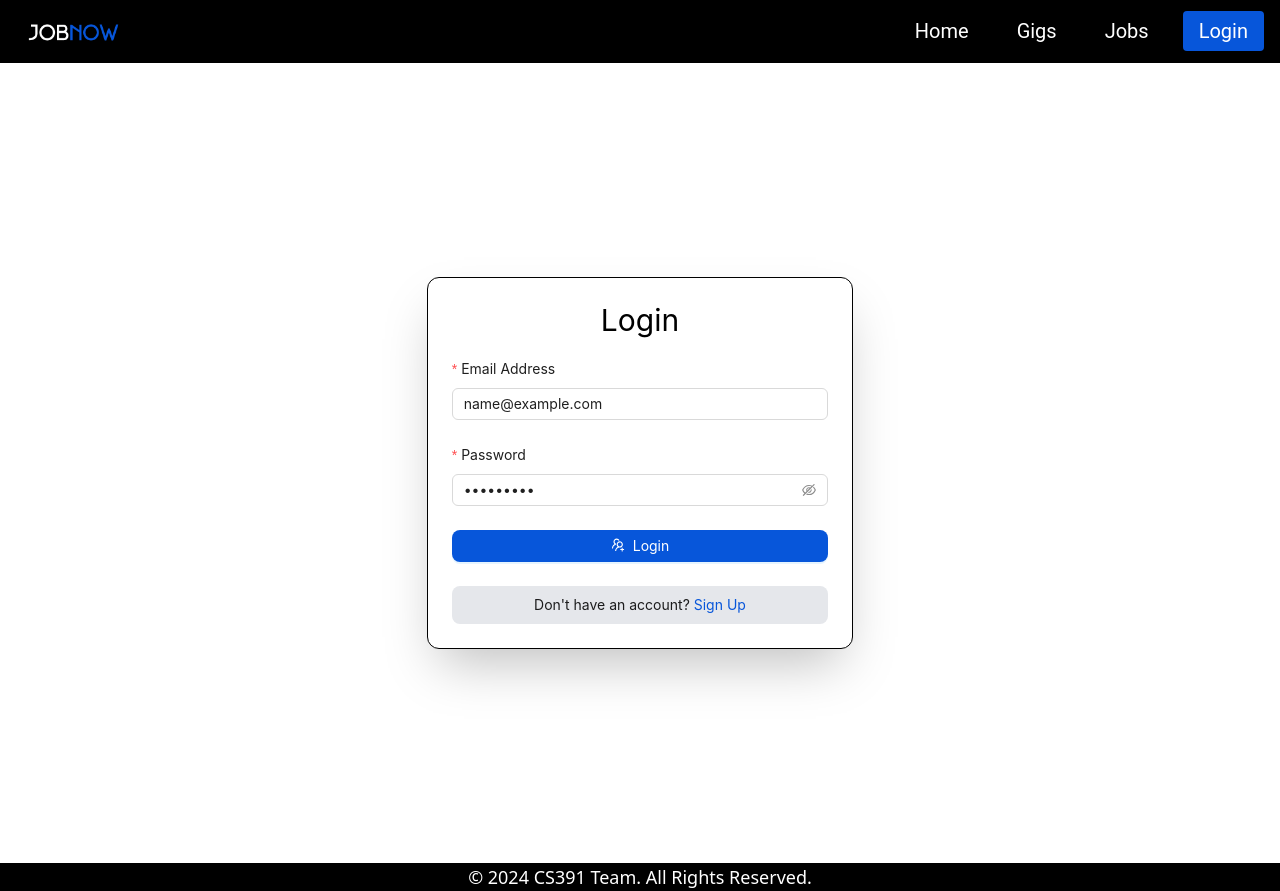
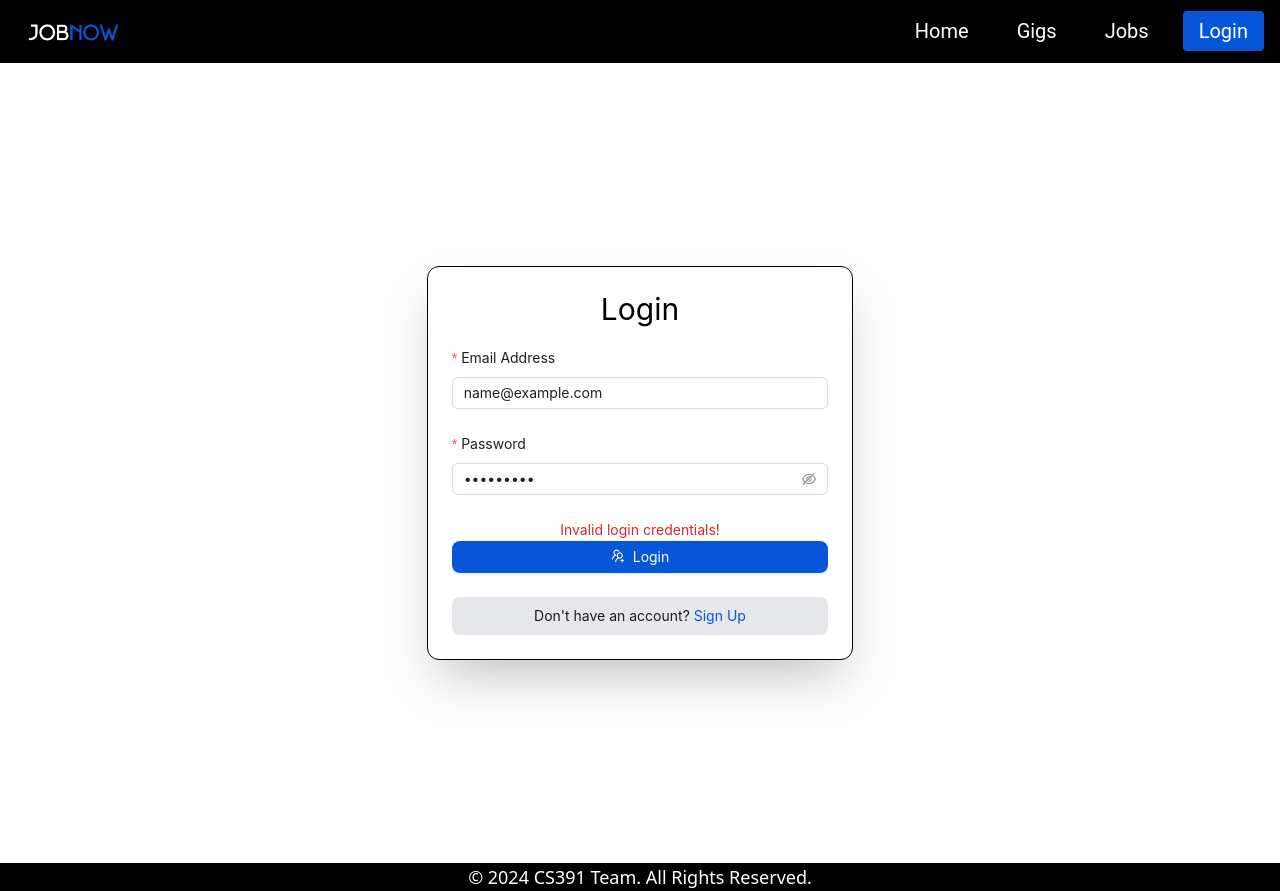
Before and after one commit to kevkim12/jobnow, a React (Vite) app in the folder client/: page /login in a window 1280 px wide. Both pictures are taken after typing "name@example.com", "Sample123" into the empty fields and a click on the button "Login". Built offline with nearby package versions, Linux system fonts and the light colour scheme; no server answers.

Commit message:
Implement error message for wrong credentials

```diff
--- a/client/src/components/login.jsx
+++ b/client/src/components/login.jsx
@@ -12,6 +12,7 @@ export default function Login() {
   const [email, setEmail] = useState('');
   const [password, setPassword] = useState('');
   const [error, setError] = useState('');
+  const [invalidPassword, setInvalidPassword] = useState(false);
 
   const handleEmailChange = (e) => {
     setEmail(e.target.value);
@@ -33,6 +34,7 @@ export default function Login() {
       const errorMessage = error.response ? error.response.data.error : 'Login failed';
       console.error(errorMessage);
       setError(errorMessage);
+      setInvalidPassword(true);
     }
   };
 
@@ -60,6 +62,7 @@ export default function Login() {
           >
             <Input.Password placeholder="Password" value={password} onChange={handlePasswordChange} />
           </Form.Item>
+          <p id="credential-error" className={`text-center text-red-600 ${invalidPassword ? 'visible' : 'hidden'}`}>Invalid login credentials!</p>
           <Form.Item>
             <Button type="primary" htmlType="submit" className='w-full bg-[#0756da] rounded-lg' icon={<UsergroupAddOutlined />}>
               Login
```
